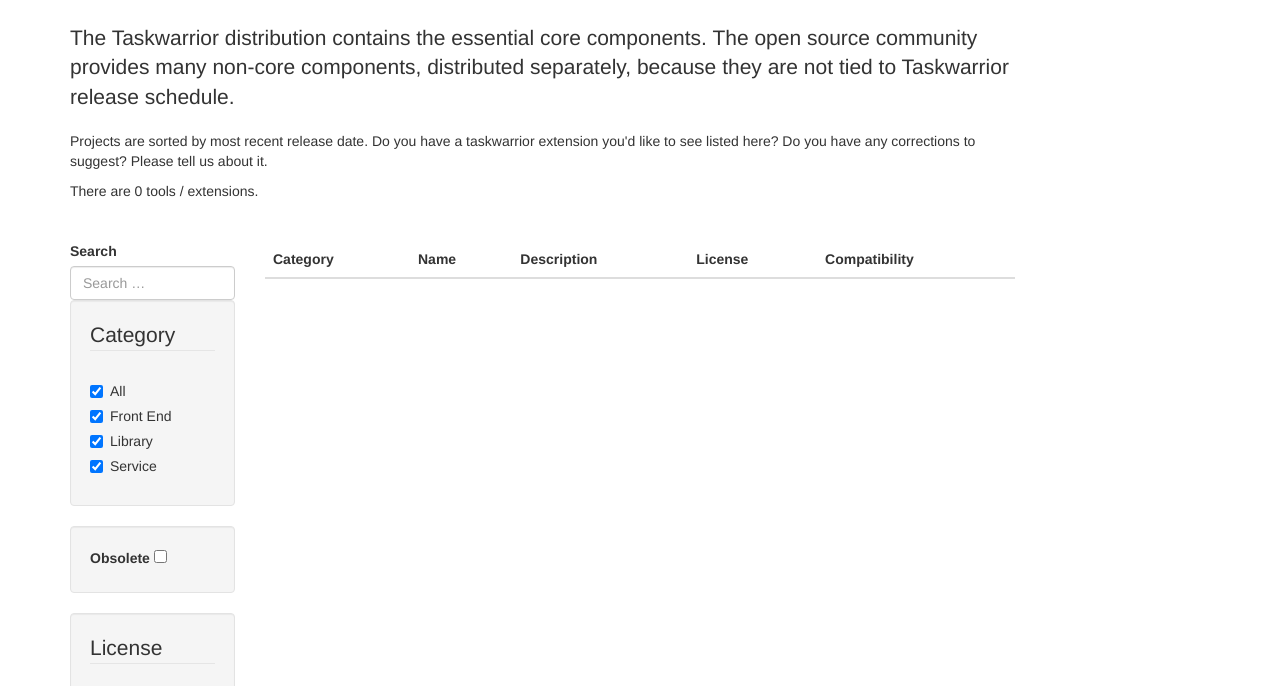
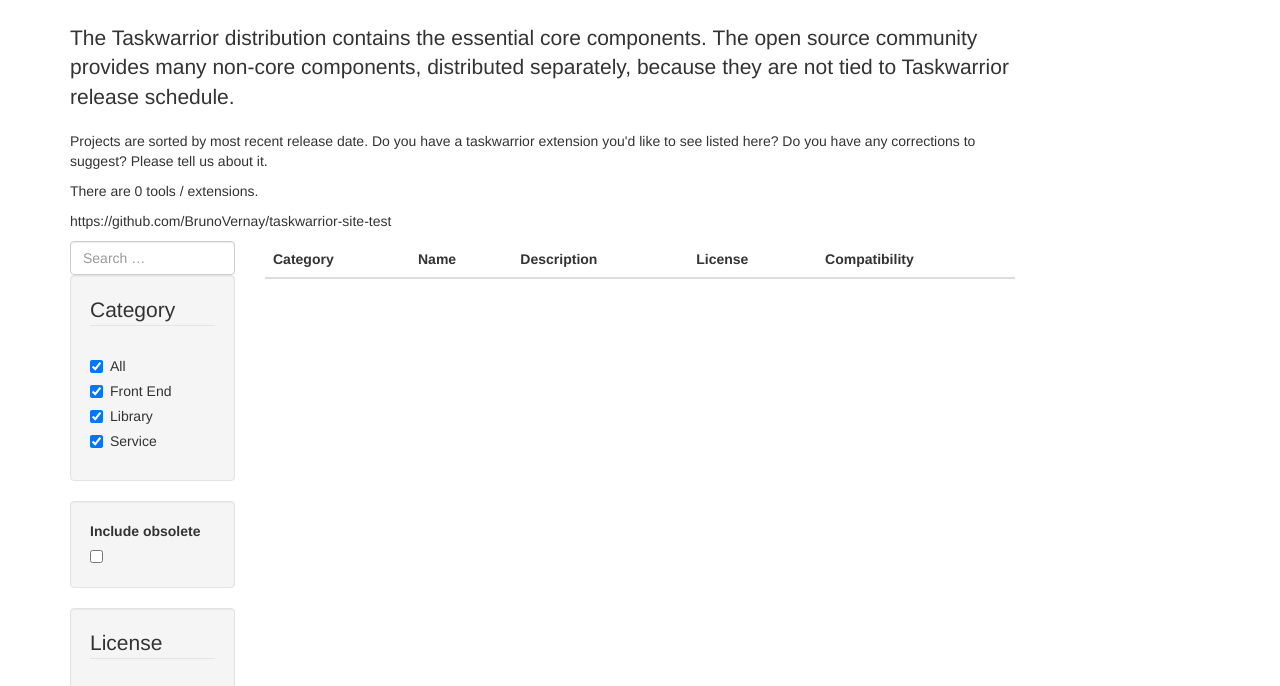
Before and after one commit to ssbarnea/taskwarrior-site-test, a plain HTML site: page index.html in a window 1280 px wide. Shown: the part 57-743 px from the top of the page. Drawn offline with nearby package versions, Linux system fonts and the light colour scheme; a script that the page names is missing.

Commit message:
Update index.html

```diff
--- a/index.html
+++ b/index.html
@@ -69,7 +69,7 @@
           <p>
             There are <span id="total_tools">0</span> tools / extensions.
           </p>
-          <p>
+          <p> https://github.com/BrunoVernay/taskwarrior-site-test
             &nbsp;
           </p>
         </div>
@@ -78,8 +78,7 @@
       <div class="row">
         <div class="col-md-2 main">
           <div>
-          <label for="searchbox">Search</label>
-          <input type="text" class="form-control" id="searchbox" placeholder="Search &hellip;">
+            <input type="text" class="form-control" id="searchbox" placeholder="Search &hellip;">
           </div>
           <div class="well">
           <fieldset id="category_criteria">
@@ -111,8 +110,8 @@
                 </fieldset>
           </div>
           <div class="well">
-            <label for="obsolete_criteria">Obsolete</label>
-            <input type="checkbox" id="obsolete_criteria" >
+            <label for="obsolete_criteria">Include obsolete</label>
+            <input type="checkbox" id="obsolete_criteria" value="true">
           </div>
           <div class="well">
           <fieldset id="license_criteria">
```
